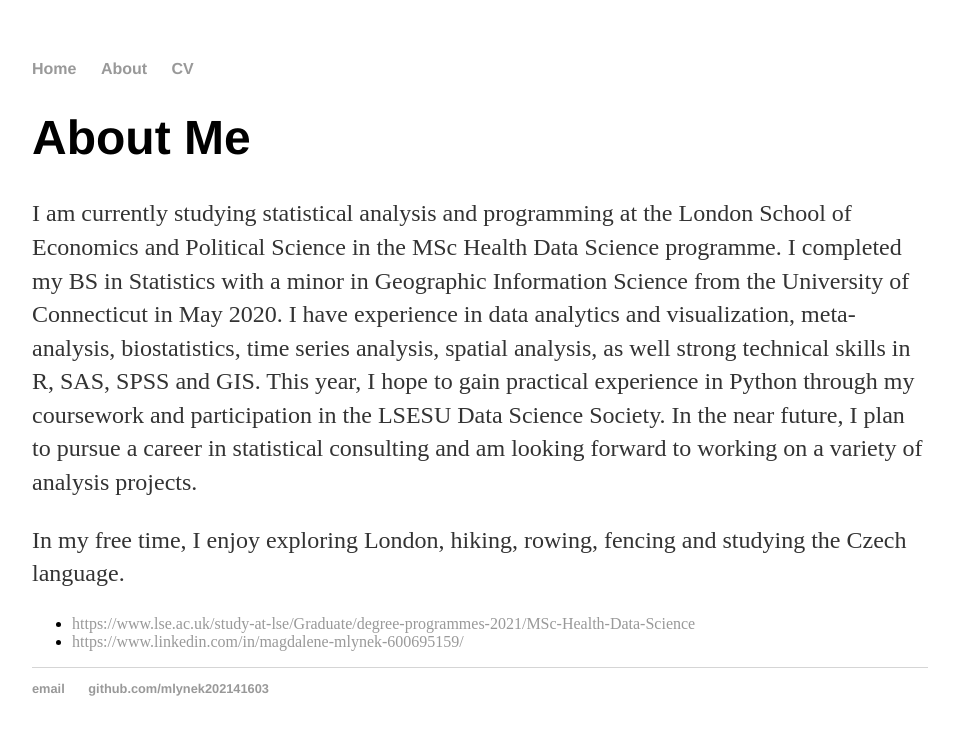
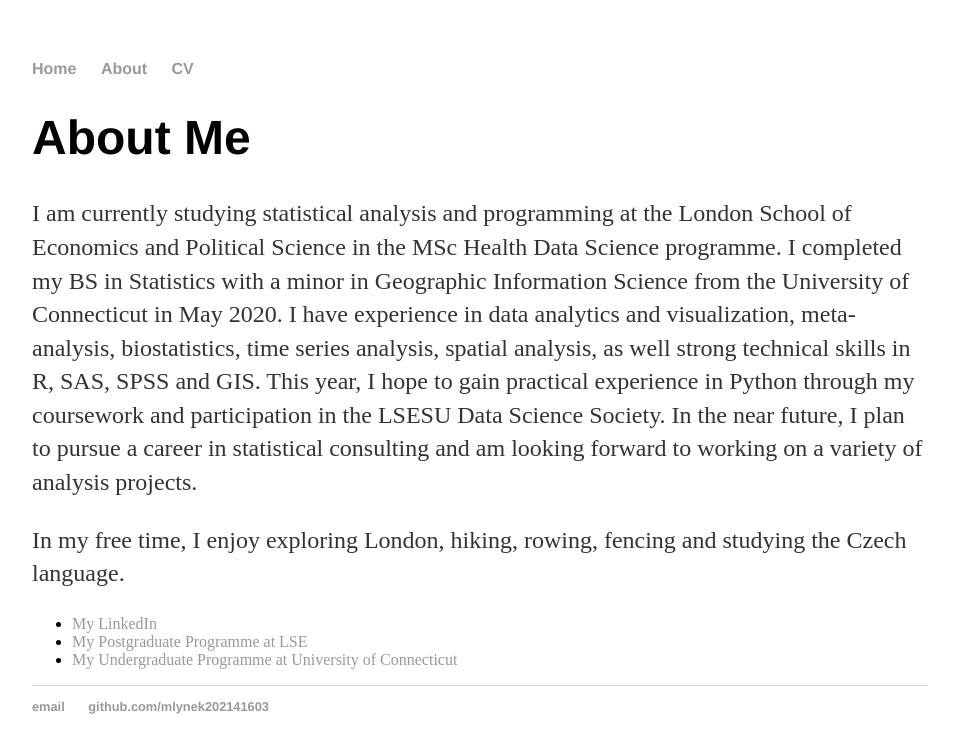
Before and after one commit to mlynek202141603/mlynek202141603.github.io, a Jekyll site: the page built from about/index.html, in a window 1280 px wide. Shown: the top 753 px of the page, without its empty margins (160-1114 px from the left). Built offline with Jekyll 4.4.1, drawn with Linux system fonts in a browser that asks for light colours.

Commit message:
Update index.html

```diff
--- a/about/index.html
+++ b/about/index.html
@@ -15,7 +15,8 @@ title: About Magdalene Mlynek
 	<p> In my free time, I enjoy exploring London, hiking, rowing, fencing and studying the Czech language. </p>
 
 	<ul class="contacts">
-				<li><a href="#">https://www.lse.ac.uk/study-at-lse/Graduate/degree-programmes-2021/MSc-Health-Data-Science</a></li>
-				<li><a href="#">https://www.linkedin.com/in/magdalene-mlynek-600695159/</a></li>
+				<li><a href="https://www.linkedin.com/in/magdalene-mlynek-600695159/">My LinkedIn</a></li>
+				<li><a href="https://www.lse.ac.uk/study-at-lse/Graduate/degree-programmes-2021/MSc-Health-Data-Science">My Postgraduate Programme at LSE</a></li>
+				<li><a href="https://stat.uconn.edu/statistics-major/">My Undergraduate Programme at University of Connecticut</a></li>
 				</ul>
 </div><!-- /.blurb -->
```
